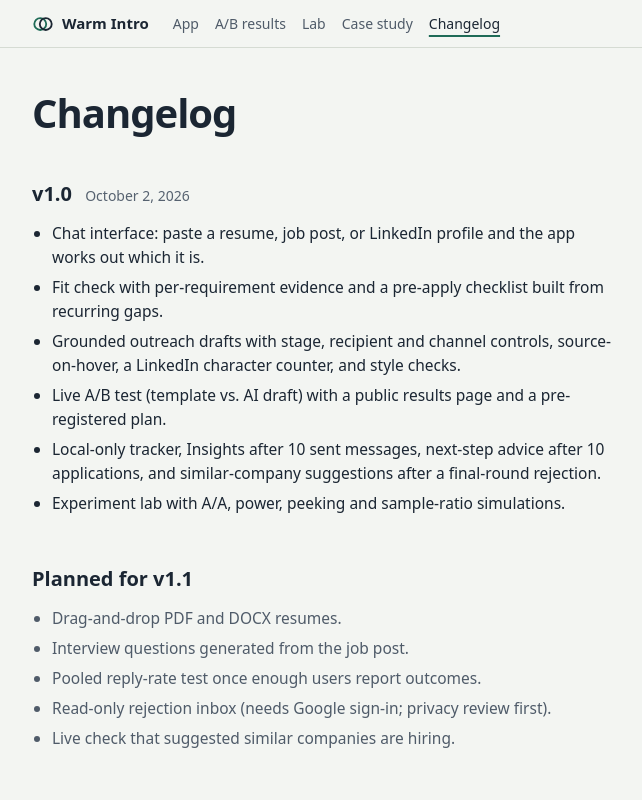
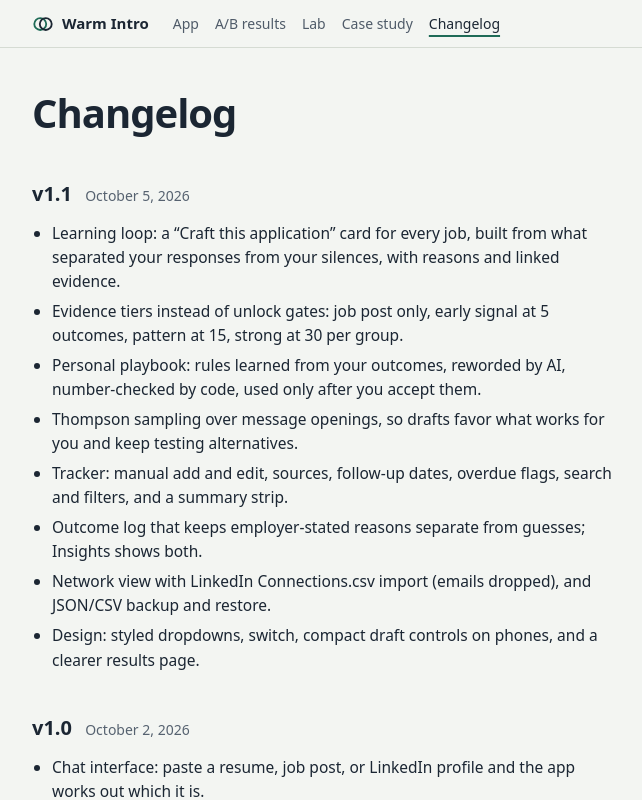
Before and after one commit to KrishnaKakani-GitHub/AI-job-outreach-platform, a Next.js app: page /changelog in a window 1280 px wide. Shown: the top 800 px of the page, without its empty margins (176-818 px from the left). Built offline with nearby package versions, Linux system fonts and the light colour scheme.

Commit message:
Public pages: results progress, case study learning loop and attribution, v1.1 changelog

```diff
--- a/src/app/case/page.tsx
+++ b/src/app/case/page.tsx
@@ -66,7 +66,8 @@ export default function CasePage() {
         <ul>
           <li><strong>Fit check:</strong> each requirement rated strong, partial or missing, with the resume line that proves it. The score is computed in code, never by the model.</li>
           <li><strong>Grounded draft:</strong> stage-aware (invite note, follow-up, referral ask), recipient-aware, color-coded by part. Every personal detail links to its source, and code rejects any name that appears in none of the documents.</li>
-          <li><strong>Tracker, Insights and next steps:</strong> after enough history, the app shows patterns with confidence ranges, a checklist built from recurring gaps, resume tweaks that never invent facts, and similar companies after a final-round rejection.</li>
+          <li><strong>Tracker:</strong> applications, contacts, sources, follow-ups and an outcome log that separates what employers said from guesses, plus LinkedIn import and backups.</li>
+          <li><strong>Learning loop:</strong> every new job gets a &ldquo;Craft this application&rdquo; card built from the difference between your applications that got a response and the ones that didn&apos;t. Each suggestion shows its reason, the past applications behind it, and an evidence label (job post only → early signal at 5 outcomes → pattern at 15 → strong at 30 per group). Rules you accept go into a personal playbook that shapes every draft, and message openings are chosen by Thompson sampling so the app keeps testing instead of locking in early luck.</li>
         </ul>
         <p><strong>Deliberately left out:</strong> auto-sending, LinkedIn scraping or login, accounts, server-side storage of documents, Gmail scanning, interview prep, and full resume rewrites (they tend to invent experience).</p>
         <p><strong>Design rule:</strong> the AI proposes; deterministic code validates and decides. If the model is unavailable or fails a check, the app falls back to a rules-based version instead of showing an unchecked draft.</p>
@@ -82,6 +83,9 @@ export default function CasePage() {
 
         <H2 id="s6">6. The iteration</H2>
         <p>What changes next is decided by the live result and by RICE scores for the candidate tests below (inputs are planning estimates).</p>
+        <p className="text-[14px] text-ink-3">
+          Tracker, outcome logging, network, and Insights features were adapted from Sanjana Gowda&apos;s AI Job Tracker and Rejection Analyzer (<a href="https://github.com/sanjana1311/job-tracker">github.com/sanjana1311/job-tracker</a>). The implementation is original.
+        </p>
       </Prose>
 
       <table className="mt-3 w-full max-w-3xl text-left text-[14px]">
@@ -110,7 +114,7 @@ export default function CasePage() {
         </tbody>
       </table>
 
-      <H2>How it was built against Stripe&apos;s operating principles</H2>
+      <H2>Operating principles behind the build</H2>
       <dl className="max-w-3xl divide-y divide-line border-y border-line">
         {PRINCIPLES.map(([p, how]) => (
           <div key={p} className="grid gap-1 py-3 sm:grid-cols-[14rem_1fr] sm:gap-4">
--- a/src/app/changelog/page.tsx
+++ b/src/app/changelog/page.tsx
@@ -4,6 +4,20 @@ import { H1, PageShell } from "@/components/PageShell";
 export const metadata: Metadata = { title: "Changelog · Warm Intro", description: "What shipped, and what is next." };
 
 const ENTRIES = [
+  {
+    version: "v1.1",
+    date: "October 5, 2026",
+    shipped: [
+      "Learning loop: a “Craft this application” card for every job, built from what separated your responses from your silences, with reasons and linked evidence.",
+      "Evidence tiers instead of unlock gates: job post only, early signal at 5 outcomes, pattern at 15, strong at 30 per group.",
+      "Personal playbook: rules learned from your outcomes, reworded by AI, number-checked by code, used only after you accept them.",
+      "Thompson sampling over message openings, so drafts favor what works for you and keep testing alternatives.",
+      "Tracker: manual add and edit, sources, follow-up dates, overdue flags, search and filters, and a summary strip.",
+      "Outcome log that keeps employer-stated reasons separate from guesses; Insights shows both.",
+      "Network view with LinkedIn Connections.csv import (emails dropped), and JSON/CSV backup and restore.",
+      "Design: styled dropdowns, switch, compact draft controls on phones, and a clearer results page.",
+    ],
+  },
   {
     version: "v1.0",
     date: "October 2, 2026",
@@ -19,6 +33,7 @@ const ENTRIES = [
 ];
 
 const NEXT = [
+  "Pooled, anonymous learning across users (opt-in) so new users get patterns on day one.",
   "Drag-and-drop PDF and DOCX resumes.",
   "Interview questions generated from the job post.",
   "Pooled reply-rate test once enough users report outcomes.",
@@ -31,7 +46,7 @@ export default function ChangelogPage() {
     <PageShell current="/changelog">
       <H1>Changelog</H1>
       {ENTRIES.map((e) => (
-        <section key={e.version} className="max-w-[68ch]">
+        <section key={e.version} className="mb-10 max-w-[68ch]">
           <h2 className="text-[20px] font-semibold">
             {e.version} <span className="ml-2 text-[14px] font-normal text-ink-3">{e.date}</span>
           </h2>
@@ -43,7 +58,7 @@ export default function ChangelogPage() {
         </section>
       ))}
       <section className="mt-12 max-w-[68ch]">
-        <h2 className="text-[20px] font-semibold">Planned for v1.1</h2>
+        <h2 className="text-[20px] font-semibold">Planned next</h2>
         <ul className="mt-3 list-disc space-y-1.5 pl-5 text-[15.5px] text-ink-2">
           {NEXT.map((s) => (
             <li key={s}>{s}</li>
--- a/src/app/results/ResultsView.tsx
+++ b/src/app/results/ResultsView.tsx
@@ -9,6 +9,7 @@ import { H1, H2 } from "@/components/PageShell";
 interface Results {
   experiment: string;
   persistence: "postgres" | "memory";
+  startedAt: number | null;
   arms: ArmSummary[];
 }
 
@@ -80,11 +81,26 @@ export function ResultsView() {
         <p className="text-[14px] text-ink-3">Loading…</p>
       ) : (
         <>
-          <p className="max-w-[64ch] text-[15px] text-ink-2">
-            {total === 0
-              ? "No drafts yet. Results appear here as soon as people use the app."
-              : `${total} users have received a draft. ${total < needed * 2 ? `That's ${pct(total / (needed * 2))} of the planned sample, so treat any difference as directional.` : "The planned sample size is reached."}`}
-          </p>
+          <div className="rounded-2xl border border-line bg-surface p-5">
+            <div className="flex flex-wrap items-baseline justify-between gap-2">
+              <p className="text-[15px] font-medium">
+                {data.startedAt ? `Running since ${new Date(data.startedAt).toLocaleDateString(undefined, { month: "long", day: "numeric", year: "numeric" })}` : "Live and waiting for its first participant"}
+              </p>
+              <p className="text-[13.5px] tabular-nums text-ink-2">
+                {total} of {needed * 2} planned users
+              </p>
+            </div>
+            <div className="mt-3 h-2 overflow-hidden rounded-full bg-grid" role="progressbar" aria-label="Progress toward the planned sample" aria-valuemin={0} aria-valuemax={needed * 2} aria-valuenow={total}>
+              <div className="h-full rounded-full bg-accent" style={{ width: `${Math.min(1, total / (needed * 2)) * 100}%` }} />
+            </div>
+            <p className="mt-3 max-w-[64ch] text-[14px] text-ink-2">
+              {total === 0
+                ? "Every person who drafts a message in the app joins the test. Numbers appear here with the first draft."
+                : total < needed * 2
+                  ? `That's ${pct(total / (needed * 2))} of the planned sample, so treat any difference below as directional.`
+                  : "The planned sample size is reached; the decision rule applies."}
+            </p>
+          </div>
           {a && b && total > 0 && (
             <div className="mt-5 rounded-2xl border border-line bg-surface p-5">
               <ArmBars
```
